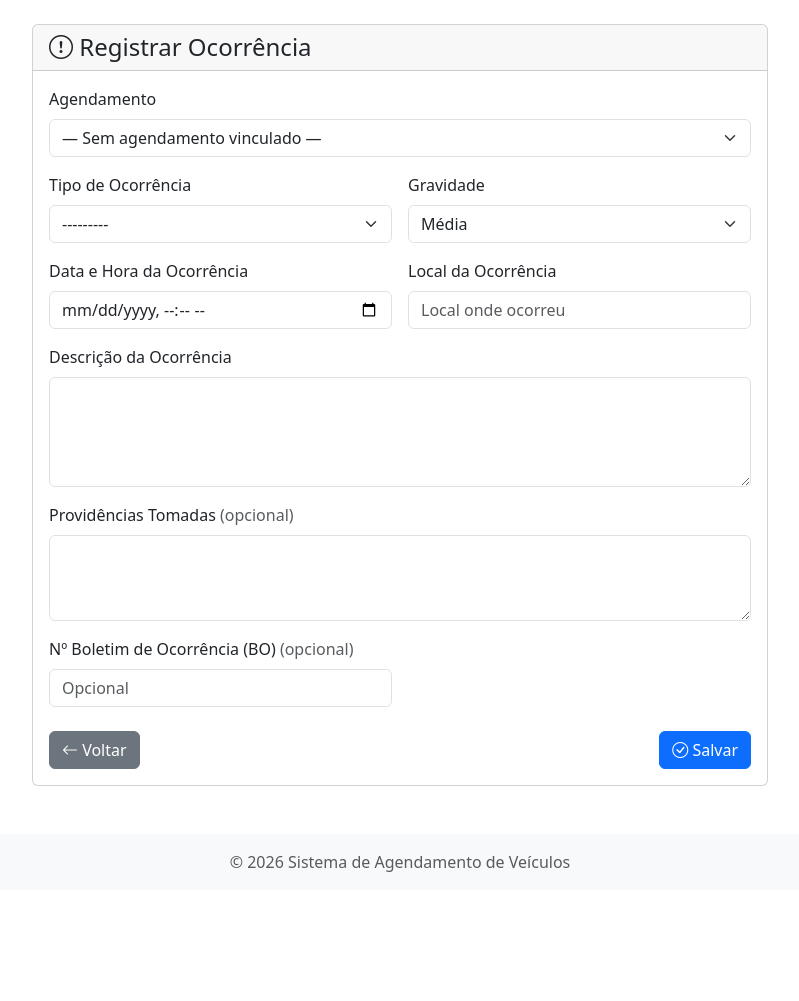
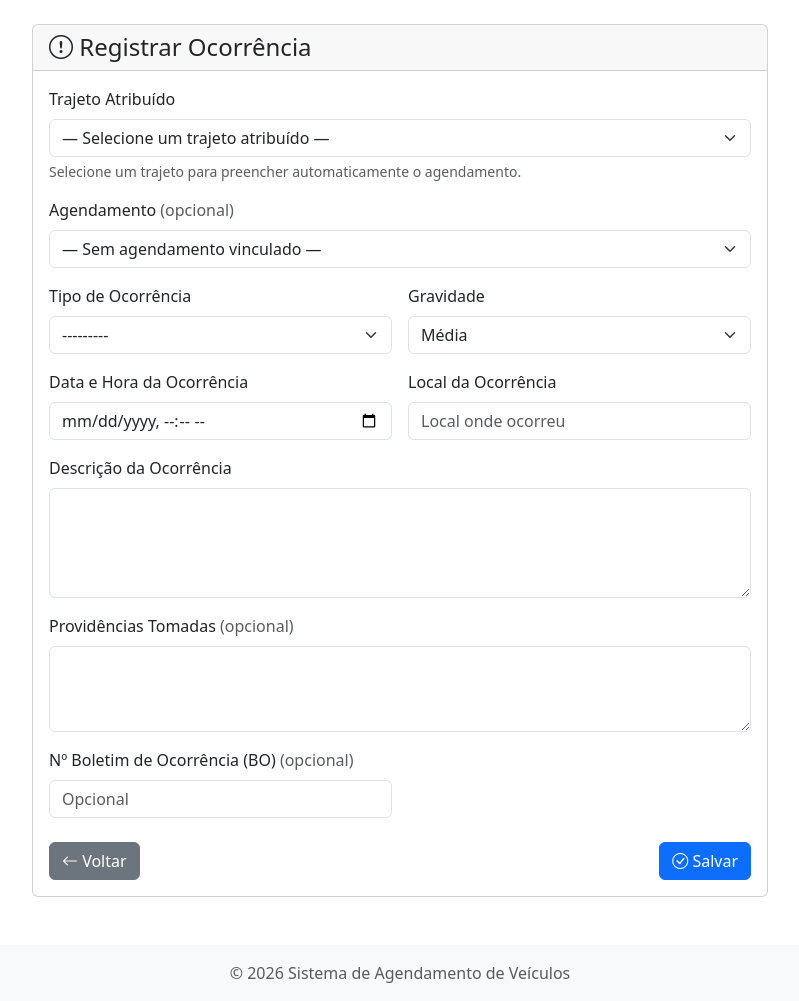
Before and after one commit to HeitorLouzeiro/agendamento_veiculos, a Django app: page /frotas/ocorrencias/nova/ in a window 1280 px wide. Shown: the part 56-1057 px from the top of the page, without its empty margins (240-1039 px from the left). Before the commit the page ends 928 px from the top, so only its background shows below. Run offline with Django 5.2, Linux system fonts and the light colour scheme; the visitor is signed in with stand-in values (Sample User, id 1); data that the repository does not hold is empty; some libraries are stand-ins or nearby versions.

Commit message:
feat: pré-seleção de trajeto na ocorrência
Co-Authored-By: Claude Sonnet 4.6 <noreply@anthropic.com>

```diff
--- a/frotas/views/ocorrencia_views.py
+++ b/frotas/views/ocorrencia_views.py
@@ -40,14 +40,20 @@ def criar_ocorrencia(request):
         )
         if form.is_valid():
             ocorrencia = form.save(commit=False)
-            ocorrencia.veiculo = ocorrencia.agendamento.veiculo
+            if ocorrencia.agendamento:
+                ocorrencia.veiculo = ocorrencia.agendamento.veiculo
+            elif ocorrencia.trajeto:
+                ocorrencia.veiculo = ocorrencia.trajeto.agendamento.veiculo
             if not is_admin:
                 ocorrencia.motorista = user
             ocorrencia.save()
             messages.success(request, 'Ocorrência registrada com sucesso!')
             return redirect('frotas:lista_ocorrencias')
     else:
-        form = OcorrenciaForm(motorista=user, is_admin=is_admin)
+        initial = {}
+        if pk := request.GET.get('trajeto'):
+            initial['trajeto'] = pk
+        form = OcorrenciaForm(motorista=user, is_admin=is_admin, initial=initial)
 
     return render(
         request,
@@ -89,7 +95,10 @@ def editar_ocorrencia(request, pk):
         )
         if form.is_valid():
             ocorrencia = form.save(commit=False)
-            ocorrencia.veiculo = ocorrencia.agendamento.veiculo
+            if ocorrencia.agendamento:
+                ocorrencia.veiculo = ocorrencia.agendamento.veiculo
+            elif ocorrencia.trajeto:
+                ocorrencia.veiculo = ocorrencia.trajeto.agendamento.veiculo
             ocorrencia.save()
             messages.success(request, 'Ocorrência atualizada!')
             return redirect('frotas:detalhe_ocorrencia', pk=pk)
--- a/templates/frotas/ocorrencias/form.html
+++ b/templates/frotas/ocorrencias/form.html
@@ -11,46 +11,65 @@
                     <h4 class="mb-0"><i class="bi bi-exclamation-circle"></i> {{ titulo }}</h4>
                 </div>
                 <div class="card-body">
-                    <form method="post">
+                    <form method="post" id="form-ocorrencia">
                         {% csrf_token %}
 
                         <div class="row g-3">
+
+                            {# ── Trajeto ── #}
                             <div class="col-12">
-                                <label class="form-label">{{ form.agendamento.label }}</label>
-                                {{ form.agendamento }}
+                                <label class="form-label">{{ form.trajeto.label }}</label>
+                                {{ form.trajeto }}
+                                <div class="form-text">Selecione um trajeto para preencher automaticamente o agendamento.</div>
+                            </div>
+
+                            {# ── Agendamento (somente-leitura quando trajeto selecionado) ── #}
+                            <div class="col-12">
+                                <label class="form-label">{{ form.agendamento.label }} <span class="text-muted">(opcional)</span></label>
+                                <div id="agendamento-display" class="form-control bg-light text-muted d-none"></div>
+                                <input type="hidden" id="id_agendamento_hidden" name="agendamento">
+                                <div id="agendamento-select-wrap">{{ form.agendamento }}</div>
                                 {% if form.agendamento.errors %}<div class="text-danger small">{{ form.agendamento.errors }}</div>{% endif %}
                             </div>
+
                             <div class="col-md-6">
                                 <label class="form-label">{{ form.tipo.label }}</label>
                                 {{ form.tipo }}
                             </div>
+
                             <div class="col-md-6">
                                 <label class="form-label">{{ form.gravidade.label }}</label>
                                 {{ form.gravidade }}
                             </div>
+
                             <div class="col-md-6">
                                 <label class="form-label">{{ form.data_hora.label }}</label>
                                 {{ form.data_hora }}
                                 {% if form.data_hora.errors %}<div class="text-danger small">{{ form.data_hora.errors }}</div>{% endif %}
                             </div>
+
                             <div class="col-md-6">
                                 <label class="form-label">{{ form.local.label }}</label>
                                 {{ form.local }}
                                 {% if form.local.errors %}<div class="text-danger small">{{ form.local.errors }}</div>{% endif %}
                             </div>
+
                             <div class="col-12">
                                 <label class="form-label">{{ form.descricao.label }}</label>
                                 {{ form.descricao }}
                                 {% if form.descricao.errors %}<div class="text-danger small">{{ form.descricao.errors }}</div>{% endif %}
                             </div>
+
                             <div class="col-12">
                                 <label class="form-label">{{ form.providencias_tomadas.label }} <span class="text-muted">(opcional)</span></label>
                                 {{ form.providencias_tomadas }}
                             </div>
+
                             <div class="col-md-6">
                                 <label class="form-label">{{ form.numero_boletim.label }} <span class="text-muted">(opcional)</span></label>
                                 {{ form.numero_boletim }}
                             </div>
+
                         </div>
 
                         <div class="d-flex justify-content-between mt-4">
@@ -68,3 +87,49 @@
     </div>
 </div>
 {% endblock %}
+
+{% block extra_js %}
+<script>
+(function () {
+    const trajetoSelect = document.getElementById('id_trajeto');
+    if (!trajetoSelect) return;
+
+    const agendDisplay   = document.getElementById('agendamento-display');
+    const agendSelectWrap = document.getElementById('agendamento-select-wrap');
+    const agendHidden    = document.getElementById('id_agendamento_hidden');
+
+    function lockAgendamento(lock) {
+        if (lock) {
+            agendDisplay.classList.remove('d-none');
+            agendSelectWrap.classList.add('d-none');
+        } else {
+            agendDisplay.classList.add('d-none');
+            agendSelectWrap.classList.remove('d-none');
+            agendHidden.value = '';
+        }
+    }
+
+    function loadTrajeto(trajetoId) {
+        if (!trajetoId) { lockAgendamento(false); return; }
+
+        fetch(`/frotas/deslocamentos/trajeto/${trajetoId}/detalhes/`, {
+            headers: { 'X-Requested-With': 'XMLHttpRequest' }
+        })
+        .then(r => r.json())
+        .then(data => {
+            if (data.erro) { lockAgendamento(false); return; }
+            agendDisplay.textContent = data.agendamento_texto;
+            agendHidden.value = data.agendamento_id;
+            lockAgendamento(true);
+        })
+        .catch(() => lockAgendamento(false));
+    }
+
+    trajetoSelect.addEventListener('change', function () {
+        loadTrajeto(this.value);
+    });
+
+    if (trajetoSelect.value) loadTrajeto(trajetoSelect.value);
+})();
+</script>
+{% endblock %}
```
